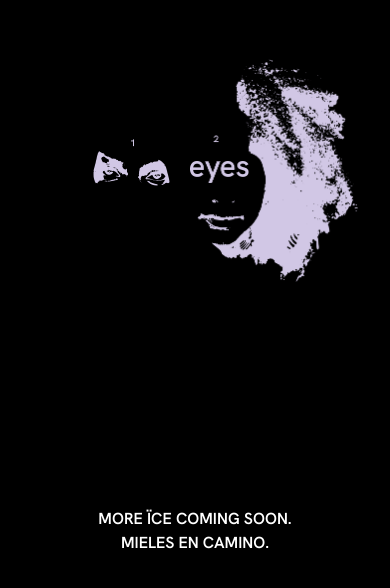
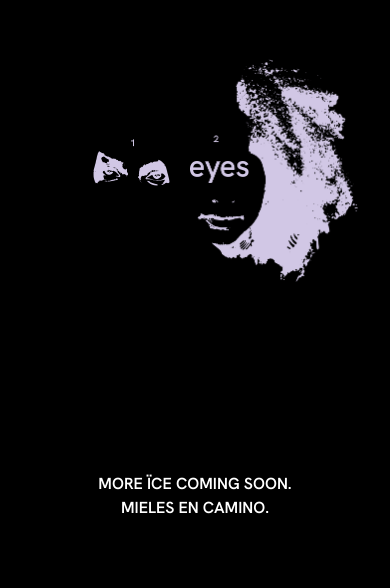
Before and after one commit to uvee-dev/honeyice-web-project, a Next.js app: page / in a window 390 px wide. Shown: the part 134-722 px from the top of the page. Built offline with nearby package versions, Linux system fonts and the light colour scheme.

Commit message:
Mobile View Solution v6

```diff
--- a/app/components/comingSoon.jsx
+++ b/app/components/comingSoon.jsx
@@ -90,7 +90,17 @@ const ComingSoon = () => {
         initial={{ y:-30, opacity: 0 }}
         animate={{ y:50, opacity: 1 }}
         transition={{ duration: 1, delay: 1 }}
-        className="text-center uppercase font-semibold text-white"
+        className="text-center hidden md:flex flex-col uppercase font-semibold text-white"
+      >
+        <motion.p>More Ïce coming soon.</motion.p>
+        <motion.p>Mieles en camino.</motion.p>
+      </motion.div>
+
+      <motion.div
+        initial={{ y:-30, opacity: 0 }}
+        animate={{ y:15, opacity: 1 }}
+        transition={{ duration: 1, delay: 1 }}
+        className="text-center md:hidden uppercase font-semibold text-white"
       >
         <motion.p>More Ïce coming soon.</motion.p>
         <motion.p>Mieles en camino.</motion.p>
```
